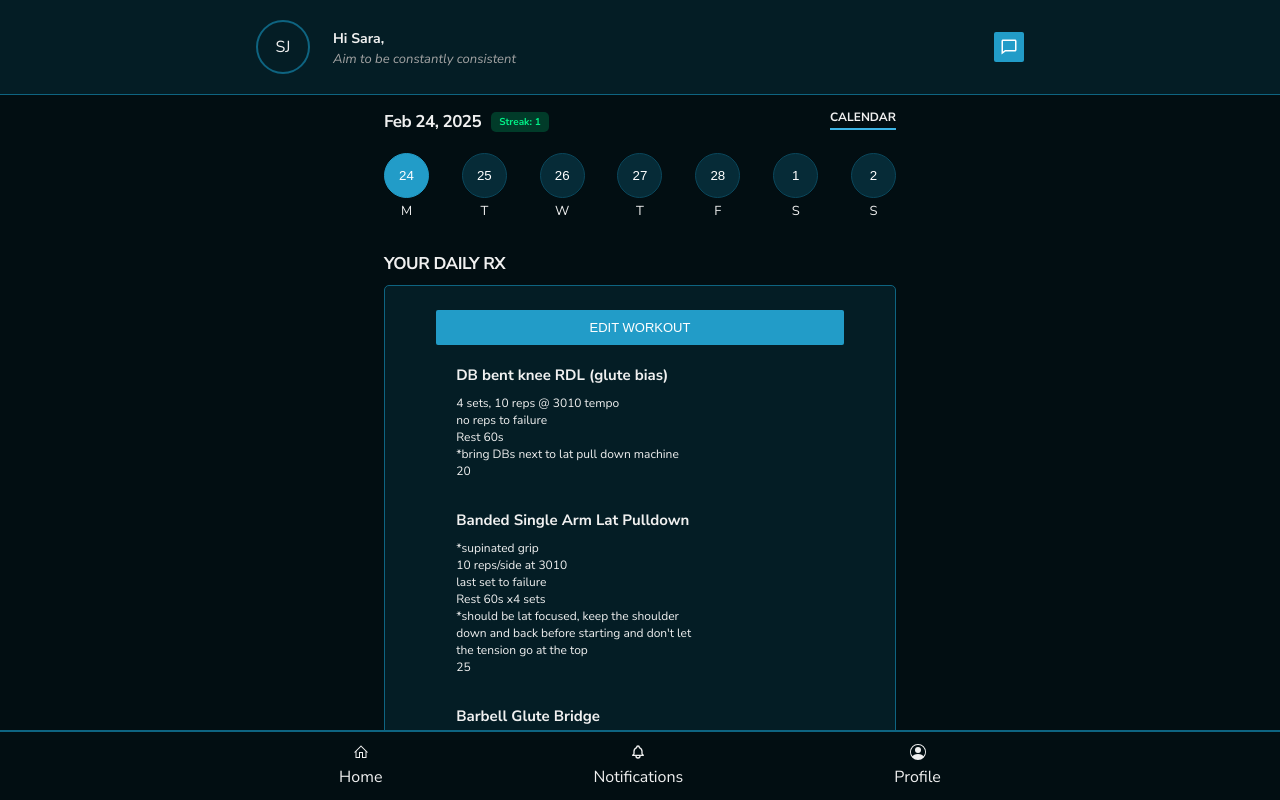
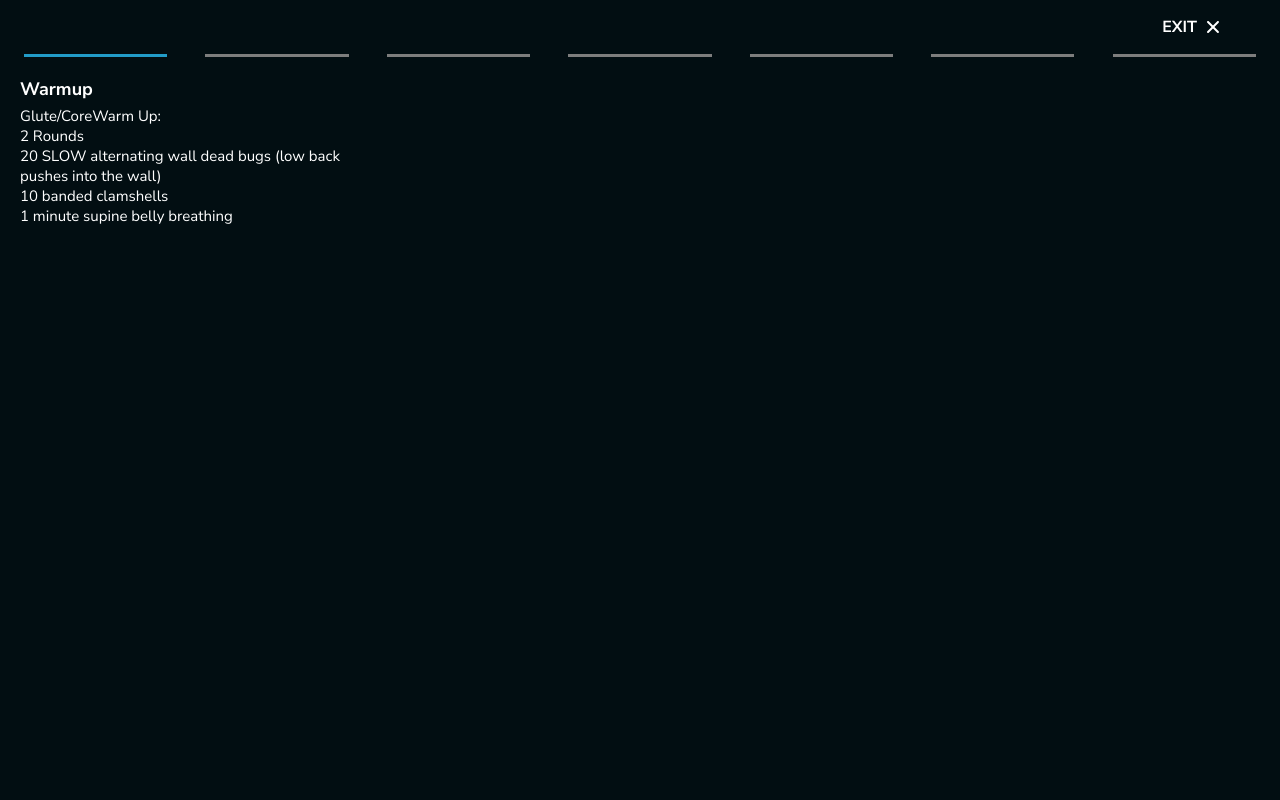
Before and after one commit to ty730/coachrx, a React (Create React App) app: page / in a window 1280 px wide. Both pictures are taken after a click on the button "EDIT WORKOUT". Shown: the top 800 px of the page. Built offline with nearby package versions, Linux system fonts and the light colour scheme.

Commit message:
slide through workout

```diff
--- a/src/App.css
+++ b/src/App.css
@@ -69,7 +69,7 @@ footer blue  color: #3cb4e5
 
 .Main {
   padding: 5px 0px 0px 0px;
-  min-height: 550px;
+  min-height: 75vh;
 }
 
 .NavBar, .Daily {
@@ -150,6 +150,7 @@ footer blue  color: #3cb4e5
   border-radius: 5px;
   padding: 5px 10px 15px 10px;
   margin-bottom: auto;
+  color: white;
 }
 
 .DateButton {
@@ -340,59 +341,6 @@ footer blue  color: #3cb4e5
 
 }
 
-@media only screen and (min-width: 750px) {
-  .Main {
-  }
-  .NavBar, .Daily {
-    padding: 0px 20% 0px 20%;
-  }
-
-  .Header {
-    padding: 20px 20% 20px 20%;
-  }
-
-  .Footer {
-    padding: 12px 10% 12px 10%;
-  }
-
-  .ActivityCard {
-    padding: 5px 10% 15px 10%;
-  }
-}
-
-@media only screen and (min-width: 1000px) {
-  .Main {
-  }
-
-  .NavBar, .Daily {
-    padding: 0px 30% 0px 30%;
-  }
-}
-
-@media only screen and (min-height: 720px) {
-  .Main {
-    min-height: 640px;
-  }
-}
-
-@media only screen and (min-height: 800px) {
-  .Main {
-    min-height: 740px;
-  }
-}
-
-@media only screen and (min-height: 850px) {
-  .Main {
-    min-height: 840px;
-  }
-}
-
-@media only screen and (min-height: 1000px) {
-  .Main {
-    min-height: 1250px;
-  }
-}
-
 .CurrDay {
   background-color: #229cc8;
   border: none;
@@ -478,3 +426,155 @@ footer blue  color: #3cb4e5
 .CalendarArrow {
   color: white;
 }
+
+.ExitButton {
+  all: unset; /* Remove all default button styling */
+  display: flex;
+  flex-direction: row;
+  justify-content: center;
+  align-items: center;
+  background-color: inherit;
+  color: white;
+  font-weight: bold;
+  margin-left: auto;
+  margin-right: 5px;
+  cursor: pointer;
+}
+
+.CloseX {
+  margin-bottom: 1px;
+}
+
+.Workout {
+  min-height: 100vh;
+  height: 100%;
+  width: 100%;
+}
+
+.WorkoutTop {
+  width: 100%;
+}
+
+.WorkoutProgress {
+  display: flex;
+  flex-direction: row;
+  justify-content: space-evenly;
+  align-items: center;
+  padding: 0 5px 0 5px;
+}
+
+.WorkoutNavLine {
+  width: 100%;
+  margin: 0 1.5% 0 1.5%;
+  height: 2.5px;          /* Set the height to a small value to make it look like a line */
+  background-color: rgb(125, 125, 125); /* Set the color of the line */
+  border: none;         /* Remove any borders */
+}
+
+.WorkoutMain {
+  background-color: inherit;
+  min-height: 92vh;
+  color: white;
+  text-align: left;
+  padding: 0px 20px 0px 20px;
+}
+
+.WorkoutMain h4 {
+  font-size: 18px;
+  margin: 15px 0px 5px 0px;
+}
+
+.WorkoutMain p {
+  font-size: 15px;
+  margin: 0;
+}
+
+.SelectedNavLine {
+  background-color: #229cc8;
+}
+
+/* MEDIA */
+
+@media only screen and (min-width: 1000px) {
+  .NavBar, .Daily {
+    padding: 0px 30% 0px 30%;
+  }
+
+  .ExitButton {
+    margin-right: 4% !important;
+  }
+}
+
+@media only screen and (min-height: 680px) {
+  .Main {
+    min-height: 77vh;
+  }
+
+  .WorkoutMain {
+    min-height: 93vh;
+  }
+}
+
+@media only screen and (min-height: 720px) {
+  .Main {
+    min-height: 79vh;
+  }
+
+  .WorkoutMain {
+    min-height: 93vh;
+  }
+}
+
+@media only screen and (min-height: 800px) {
+  .Main {
+    min-height: 81vh;
+  }
+
+  .WorkoutMain {
+    min-height: 94vh;
+  }
+}
+
+@media only screen and (min-height: 850px) {
+  .Main {
+    min-height: 83vh;
+  }
+
+  .WorkoutMain {
+    min-height: 95vh;
+  }
+}
+
+@media only screen and (min-height: 1000px) {
+  .Main {
+    min-height: 87vh;
+  }
+
+  .WorkoutMain {
+    min-height: 95vh;
+  }
+}
+
+@media only screen and (min-height: 1300px) {
+  .Main {
+    min-height: 90vh;
+  }
+}
+
+@media only screen and (min-width: 750px) {
+  .NavBar, .Daily {
+    padding: 0px 20% 0px 20%;
+  }
+
+  .Header {
+    padding: 20px 20% 20px 20%;
+  }
+
+  .Footer {
+    padding: 12px 10% 12px 10%;
+  }
+
+  .ActivityCard {
+    padding: 5px 10% 15px 10%;
+  }
+}
--- a/src/App.tsx
+++ b/src/App.tsx
@@ -18,6 +18,7 @@ export type Task = {
 export type Activity = {
     name?: string;
     tasks?: Task[];
+    warmup?: string[]
 }
 
 export type ActivitiesObject = {
@@ -45,6 +46,14 @@ function App() {
 
     function openModal() {
       setIsModalOpen(true);
+    }
+
+    function openWorkout() {
+      setInWorkout(true);
+    }
+
+    function closeWorkout() {
+      setInWorkout(false);
     }
 
     useEffect(() => {
@@ -82,13 +91,18 @@ function App() {
       <div className="App">
           {
               inWorkout ?
-              <WorkoutPage activities={ activities } />
+              <WorkoutPage activities={ activities } handleCloseWorkout={closeWorkout} />
               :
               <div>
                   <Header />
                   <div className='Main'>
                     <NavBar currDateStr={dateStr} handleDateChange={handleDateChange} openModal={openModal} />
-                    <DayPage activities={ activities } currDateStr={dateStr} handleDateChange={handleDateChange} />
+                    <DayPage
+                        activities={ activities }
+                        currDateStr={dateStr}
+                        handleDateChange={handleDateChange}
+                        handleStartWorkout={openWorkout}
+                    />
                   </div>
                   <Footer />
                   { isModalOpen &&
--- a/src/Components/ActivityCard.tsx
+++ b/src/Components/ActivityCard.tsx
@@ -3,13 +3,14 @@ import { Activity, Task } from '../App';
 
 interface Props {
     activity: Activity;
+    handleStartWorkout: () => void;
 }
 
 function ActivityCard(props: Props) {
   return (
     <div className="ActivityCard">
         <h3>{props.activity.name}</h3>
-        <button className='EditButton'>EDIT WORKOUT</button>
+        <button className='EditButton' onClick={props.handleStartWorkout}>EDIT WORKOUT</button>
         <div className='TasksContainer'>
             {props.activity.tasks && props.activity.tasks.map((task, i) => {
                 return(
--- a/src/Pages/DayPage.tsx
+++ b/src/Pages/DayPage.tsx
@@ -7,6 +7,7 @@ interface Props {
     activities: Activity[];
     currDateStr: string;
     handleDateChange: (date: Date) => void;
+    handleStartWorkout: () => void;
 }
 
 function DayPage(props: Props) {
@@ -28,7 +29,7 @@ function DayPage(props: Props) {
             <h2>YOUR DAILY RX</h2>
             {props.activities.map((item, i) => {
                 return(
-                    <ActivityCard activity={props.activities[i]} key={i}/>
+                    <ActivityCard activity={props.activities[i]} handleStartWorkout={props.handleStartWorkout} key={i}/>
                 );
             })}
         </div>
--- a/src/Pages/WorkoutPage.tsx
+++ b/src/Pages/WorkoutPage.tsx
@@ -1,28 +1,69 @@
 import useSwipe from '../Hooks/useSwipe';
-import { Activity } from '../App';
+import { Activity, Task } from '../App';
+import { IoIosClose } from "react-icons/io";
+import { useEffect, useState } from 'react';
 
 interface Props {
     activities: Activity[];
+    handleCloseWorkout: () => void;
 }
 
 function WorkoutPage(props: Props) {
+    const [slideNum, setSlideNum] = useState<number>(0);
+    const [tasks, setTasks] = useState<Task[]>();
+
+    useEffect(() => {
+        let newTasks: Task[] = [];
+        if (props.activities[0].tasks) {
+            newTasks = [...props.activities[0].tasks];
+        }
+        if (props.activities[0].warmup) {
+            newTasks.splice(0, 0, { name: 'Warmup', details: props.activities[0].warmup });
+        }
+        setTasks(newTasks);
+    }, []);
+
     const swipeHandlers = useSwipe({
         onSwipedLeft: () => {
+            if (tasks && slideNum + 1 < tasks.length) {
+                setSlideNum(slideNum + 1);
+            }
         },
         onSwipedRight: () => {
+            if (tasks && slideNum - 1 >= 0) {
+                setSlideNum(slideNum - 1);
+            }
         }
     });
 
     return (
         <div {...swipeHandlers} className="Workout">
             <div className='WorkoutTop'>
-                <button className='ExitButton'>EXIT</button>
+                <button className='ExitButton' onClick={props.handleCloseWorkout}>
+                    <p>EXIT</p>
+                    <IoIosClose className='CloseX' size={32}/>
+                </button>
             </div>
             <div className='WorkoutNav'>
-                <div className='WorkoutProgress'></div>
+                <div className='WorkoutProgress'>
+                    {tasks?.map((_, i) => {
+                        return(<div className={`WorkoutNavLine ${slideNum === i ? 'SelectedNavLine' : ''}`} key={i}></div>)
+                    })}
+                </div>
             </div>
             <div className='WorkoutMain'>
-                {}
+                { tasks &&
+                    <div className='TaskDetails'>
+                        <h4>{tasks[slideNum].name}</h4>
+                        <div className='details'>
+                            {tasks[slideNum].details && tasks[slideNum].details?.map((line, i) => {
+                                return(
+                                    <p key={i}>{line}</p>
+                                );
+                            })}
+                        </div>
+                    </div>
+                }
             </div>
         </div>
     );
```
